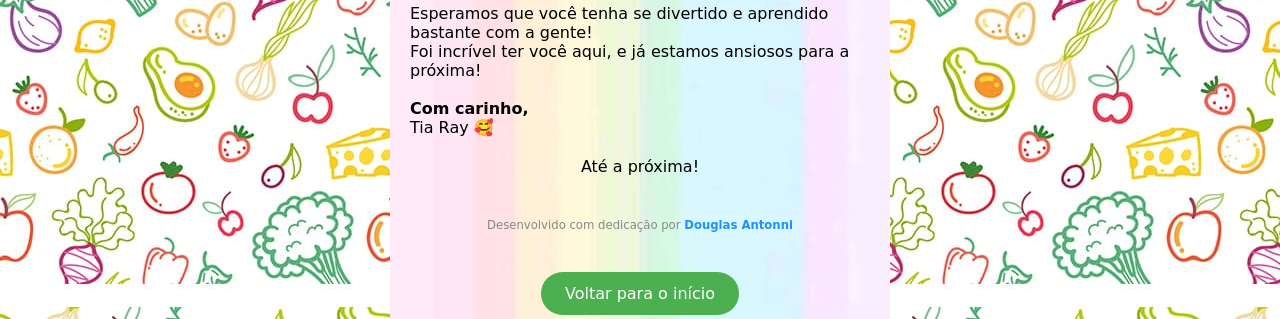
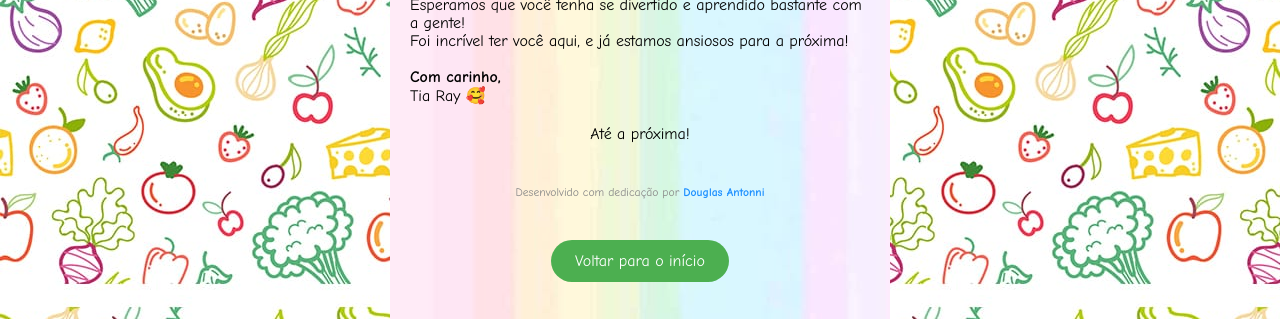
Before and after one commit to DouglasAntonni/MemoGameCCAN, a plain HTML site: page obrigado.html in a window 1280 px wide. Shown: the part 238-557 px from the top of the page. Drawn offline with Linux system fonts and the light colour scheme.

Commit message:
Atualizar o obrigado.html

```diff
--- a/obrigado.html
+++ b/obrigado.html
@@ -6,10 +6,8 @@
     <link rel="shortcut icon" href="./src/images/favicon.ico" type="image/x-icon">
     <link rel="preconnect" href="https://fonts.googleapis.com">
 <link rel="preconnect" href="https://fonts.gstatic.com" crossorigin>
-<link rel="preconnect" href="https://fonts.googleapis.com">
-<link rel="preconnect" href="https://fonts.gstatic.com" crossorigin>
-<link href="https://fonts.googleapis.com/css2?family=Poppins:ital,wght@0,100;0,200;0,300;0,400;0,500;0,600;0,700;0,800;0,900;1,100;1,200;1,300;1,400;1,500;1,600;1,700;1,800;1,900&family=Press+Start+2P&family=Roboto:ital,wght@0,100;0,300;0,400;0,500;0,700;0,900;1,100;1,300;1,400;1,500;1,700;1,900&display=swap" rel="stylesheet">
-    <title>Obrigado</title>
+<link href="https://fonts.googleapis.com/css2?family=Comic+Neue:ital,wght@0,300;0,400;0,700;1,300;1,400;1,700&display=swap" rel="stylesheet">
+<title>Obrigado</title>
     <link rel="stylesheet" href="./src/styles/style.css">
 
 
```
